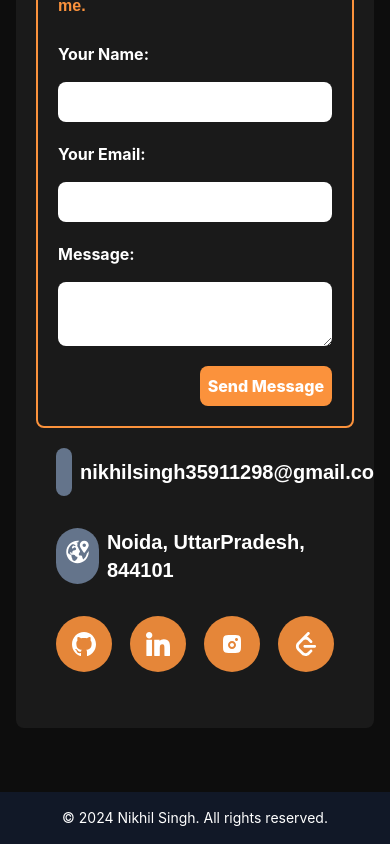
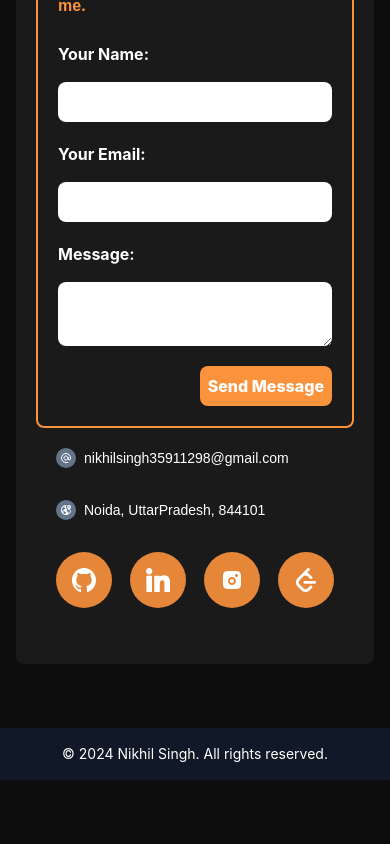
Before and after one commit to nikhilsingh-hub/my-portfolio, a React (Create React App) app: page / in a window 390 px wide. Shown: the part 5405-6249 px from the top of the page. After the commit the page ends 6185 px from the top, so only its background shows below. Built offline with nearby package versions, Linux system fonts and the light colour scheme; a web font is replaced by a local one.

Commit message:
add responsiveness again

```diff
--- a/src/tabs/Contact.js
+++ b/src/tabs/Contact.js
@@ -122,25 +122,25 @@ function Contact({ siteLinks, myEmailId, myAddress }) {
                 </div>
 
                 <div className='w-full md:w-[50%] p-5 md:p-10 flex flex-col gap-8 justify-center'>
-                    <div className='flex gap-2 text-white font-bold font-playpen text-xl'>
-                        <div className='p-2 bg-slate-500 rounded-full'>
-                            <img src={email} alt="@" className='h-8 w-8' />
+                    <div className='flex gap-2 text-white sm:font-bold font-playpen text-sm sm:text-xl'>
+                        <div className='p-1 md:p-2 bg-slate-500 rounded-full'>
+                            <img src={email} alt="@" className='h-3 w-3 sm:h-8 sm:w-8' />
                         </div>
                         <div className='flex justify-center items-center'>{myEmailId}</div>
                     </div>
 
-                    <div className='flex gap-2 text-white font-bold font-playpen text-xl'>
-                        <div className='p-2 bg-slate-500 rounded-full'>
-                            <img src={addressIcon} alt="Address" className='h-8 w-8' />
+                    <div className='flex gap-2 text-white sm:font-bold font-playpen text-sm sm:text-xl'>
+                        <div className='p-1 md:p-2 bg-slate-500 rounded-full'>
+                            <img src={addressIcon} alt="Address" className='h-3 w-3 sm:h-8 sm:w-8' />
                         </div>
                         <div className='flex justify-center items-center'>{myAddress}</div>
                     </div>
 
                     <div className='flex justify-start items-center'>
-                        <div className="flex items-center justify-between w-full md:w-1/2 rounded-full transition-all duration-300 ease-in-out">
+                        <div className="flex items-center justify-between gap-1 w-full md:w-1/2 rounded-full transition-all duration-300 ease-in-out">
                             {siteLinks.map(element => (
                                 <a key={element.link} href={element.link} target="_blank" rel='noreferrer' className='p-4 bg-orange-400 bg-opacity-90 rounded-full'>
-                                    <img src={element.icon} alt={element.alt} className='h-6 w-6 transition-transform duration-500 hover:scale-150 hover:rotate-12' />
+                                    <img src={element.icon} alt={element.alt} className='h-6 w-6transition-transform duration-500 hover:scale-150 hover:rotate-12' />
                                 </a>
                             ))}
                         </div>
```
